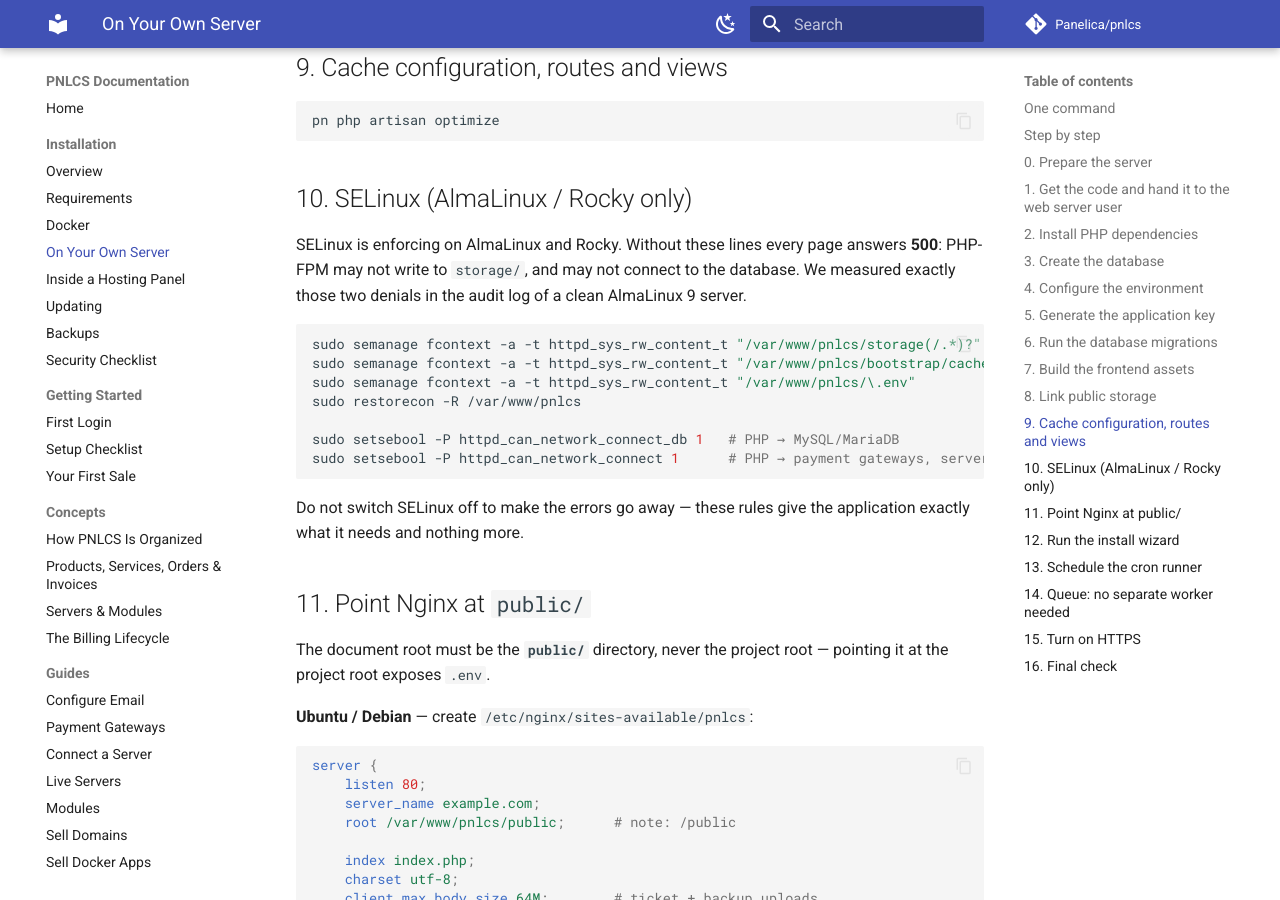
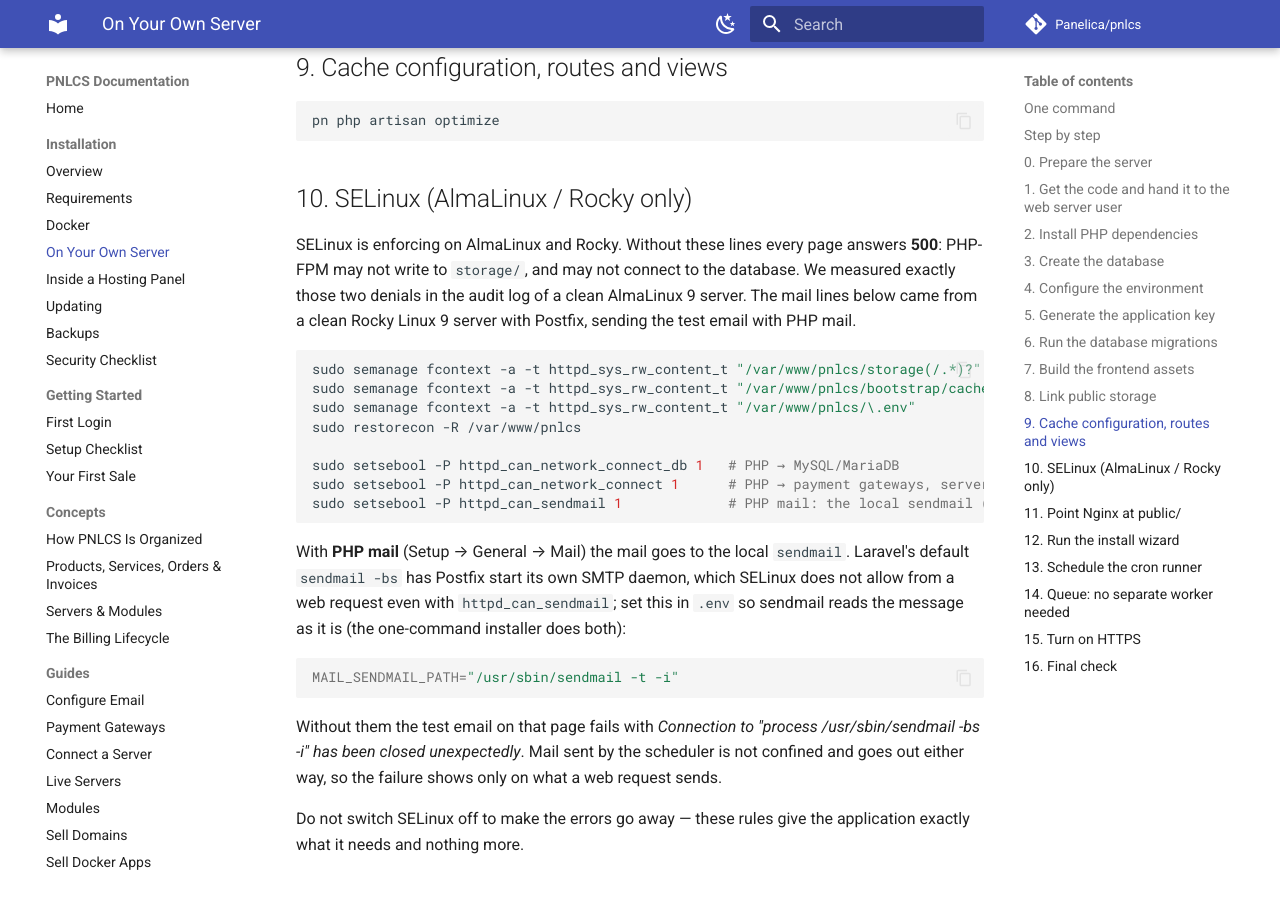
Before and after one commit to Panelica/pnlcs, an MkDocs documentation site: the page built from docs/install/native.md, in a window 1280 px wide and 900 px high, scrolled down 6860 px. Built offline with MkDocs 1.6.1 and Material for MkDocs 9.7.7, drawn with Linux system fonts in a browser that asks for light colours; comment, search, counter and statistics services are not loaded.

Commit message:
docs(install): PHP mail on AlmaLinux and Rocky, step 10
The two settings the installer now makes, for a server set up by hand, and
the error that shows without them.

````diff
--- a/docs/install/native.md
+++ b/docs/install/native.md
@@ -319,7 +319,8 @@ pn php artisan optimize
 SELinux is enforcing on AlmaLinux and Rocky. Without these lines every page
 answers **500**: PHP-FPM may not write to `storage/`, and may not connect to
 the database. We measured exactly those two denials in the audit log of a
-clean AlmaLinux 9 server.
+clean AlmaLinux 9 server. The mail lines below came from a clean Rocky Linux 9
+server with Postfix, sending the test email with PHP mail.
 
 ```bash
 sudo semanage fcontext -a -t httpd_sys_rw_content_t "/var/www/pnlcs/storage(/.*)?"
@@ -329,7 +330,23 @@ sudo restorecon -R /var/www/pnlcs
 
 sudo setsebool -P httpd_can_network_connect_db 1   # PHP → MySQL/MariaDB
 sudo setsebool -P httpd_can_network_connect 1      # PHP → payment gateways, server and registrar APIs, SMTP
+sudo setsebool -P httpd_can_sendmail 1             # PHP mail: the local sendmail (Postfix)
 ```
+
+With **PHP mail** (Setup → General → Mail) the mail goes to the local
+`sendmail`. Laravel's default `sendmail -bs` has Postfix start its own SMTP
+daemon, which SELinux does not allow from a web request even with
+`httpd_can_sendmail`; set this in `.env` so sendmail reads the message as it
+is (the one-command installer does both):
+
+```bash
+MAIL_SENDMAIL_PATH="/usr/sbin/sendmail -t -i"
+```
+
+Without them the test email on that page fails with *Connection to "process
+/usr/sbin/sendmail -bs -i" has been closed unexpectedly*. Mail sent by the
+scheduler is not confined and goes out either way, so the failure shows only
+on what a web request sends.
 
 Do not switch SELinux off to make the errors go away — these rules give the
 application exactly what it needs and nothing more.
````
